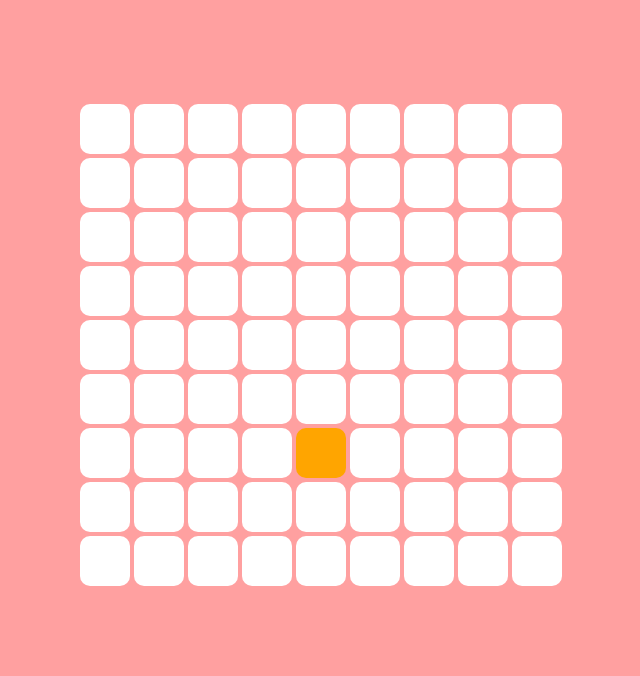
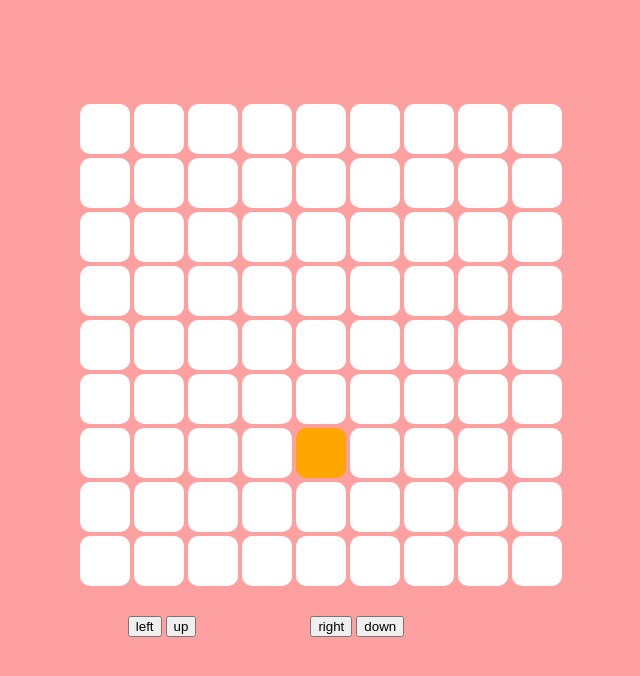
Before and after one commit to halareka/snake-unfin-, a plain HTML site: page index.html in a window 1280 px wide. Shown: the whole page, without its empty margins (319-959 px from the left). Drawn offline with Linux system fonts and the light colour scheme; a web font is replaced by a local one.

Commit message:
Update index.html

```diff
--- a/index.html
+++ b/index.html
@@ -107,7 +107,12 @@
 
 
     </div>
-
+    <div class="hide" align="center">
+        <button class="ctr" style="margin-left: -110px;" id="leftbtn">left</button>
+        <button class="ctr" style="margin-top: -30px;" id="upbtn">up</button>
+        <button class="ctr"style="margin-left: 110px;" id="rightbtn">right</button>
+        <button class="ctr" style="margin-top: 30px;" id="downbtn">down</button>
+    </div>
 
     <script src="script.js"></script>
 </body>
```
